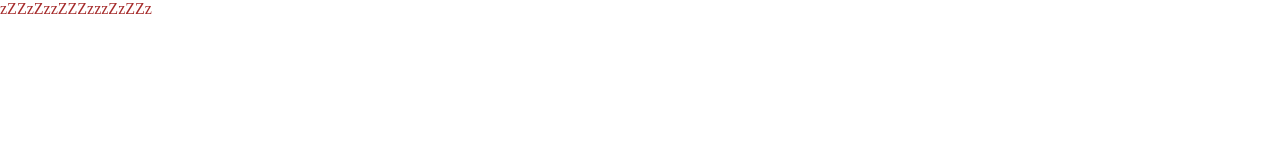
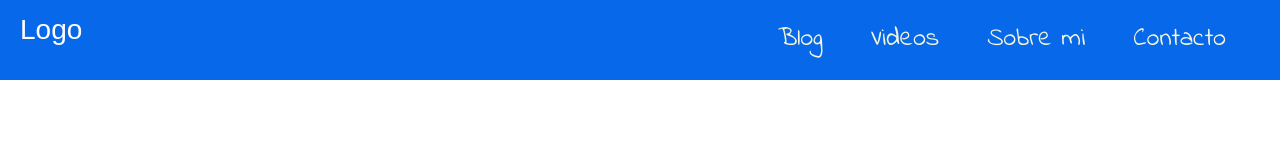
Before and after one commit to YoxD1234/PORT, a plain HTML site: page index.html in a window 1280 px wide. Drawn offline with Linux system fonts and the light colour scheme; a web font is replaced by a local one.

Commit message:
PORTAFOLIO

```diff
--- a/index.css
+++ b/index.css
@@ -6,4 +6,43 @@
 body
 {
     color: brown;
+    font-family: sans-serif;
 }
+header {
+    background-color: #0769e9;
+    height: 80px;
+    position: fixed;
+    width: 100%;
+    top: 0;
+    left: 0;
+}
+.nav {
+    display: flex;
+    justify-content: space-between;
+    padding-top: 12px;
+}
+.nav-menu {
+    display: flex;
+    list-style: none;
+    padding-right: 30px;
+
+
+}
+
+.nav-menu-link{
+    display: flex;
+    font-size: 26px;
+    color: beige;
+    padding: 8px 24px;
+    text-decoration: none;
+    font-family: 'Indie Flower', cursive;
+}
+.logo{
+    text-decoration: none;
+    list-style-type: none;
+    font-size: 28px;
+    font-family: 'Mochiy Pop P One', sans-serif;
+    color: white;
+    padding: 2px 16px;
+    padding-left: 20px;
+}
--- a/index.html
+++ b/index.html
@@ -5,10 +5,36 @@
     <meta http-equiv="X-UA-Compatible" content="IE=edge">
     <meta name="viewport" content="width=device-width, initial-scale=1.0">
     <link rel="stylesheet" href="index.css">
-    <title>Document</title>
+    <link rel="preconnect" href="https://fonts.googleapis.com">
+    <link rel="preconnect" href="https://fonts.gstatic.com" crossorigin>
+    <link href="https://fonts.googleapis.com/css2?family=Mochiy+Pop+P+One&display=swap" rel="stylesheet">
+    <link rel="preconnect" href="https://fonts.googleapis.com">
+    <link rel="preconnect" href="https://fonts.googleapis.com">
+    <link rel="preconnect" href="https://fonts.gstatic.com" crossorigin>
+    <link href="https://fonts.googleapis.com/css2?family=Indie+Flower&display=swap" rel="stylesheet"><title>PORTAFOLIO</title>
 </head>
 <body>
-    <p>zZZzZzzZZZzzzZzZZz</p>
+    <header>
 
+        <nav class="nav">
+            <a href="#" class="logo">Logo</a>
+            <ul class="nav-menu">
+                <li class="nav-menu-item">
+                    <a href="#" class="nav-menu-link">Blog</a>
+                </li>
+                <li class="nav-menu-item">
+                    <a href="#" class="nav-menu-link">Videos</a>
+                </li>
+                <li class="nav-menu-item">
+                    <a href="#" class="nav-menu-link">Sobre mi</a>
+                </li>
+                <li class="nav-menu-item">
+                    <a href="#" class="nav-menu-link">Contacto</a>
+                </li>
+            </ul>
+
+        </nav>
+
+    </header>
 </body>
 </html>
```
